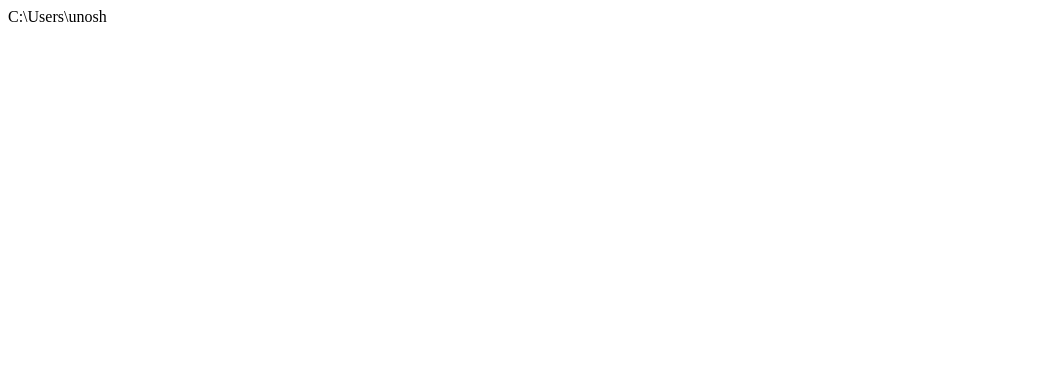
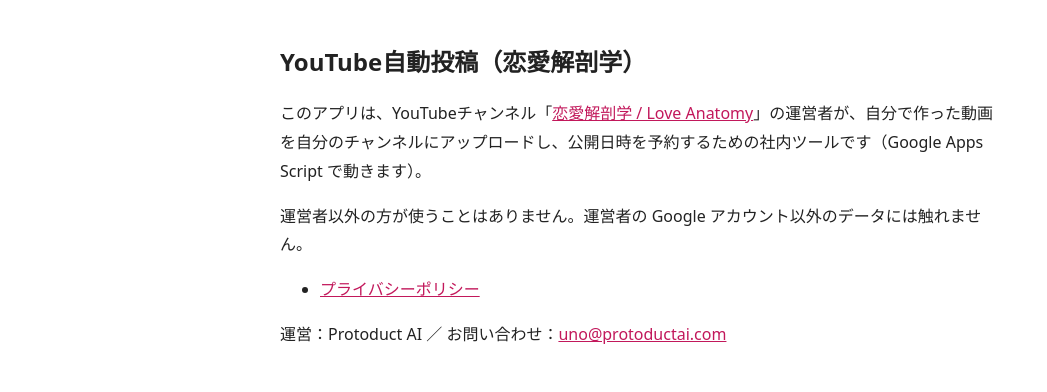
Before and after one commit to Protoduct-AI/love-anatomy-pages, a plain HTML site: page index.html in a window 1280 px wide. Shown: the whole page, without its empty margins (0-1047 px from the left). Drawn offline with Linux system fonts and the light colour scheme.

Commit message:
Add homepage
Co-authored-by: OpenBot <335604065+openbotgit[bot]@users.noreply.github.com>

```diff
--- a/index.html
+++ b/index.html
@@ -1 +1,7 @@
-C:\Users\unosh
+<!doctype html><html lang="ja"><head><meta charset="utf-8"><meta name="viewport" content="width=device-width,initial-scale=1"><title>YouTube自動投稿（恋愛解剖学）</title><style>body{font-family:system-ui,"Hiragino Sans","Noto Sans JP",sans-serif;max-width:720px;margin:40px auto;padding:0 16px;line-height:1.8;color:#222}h1{font-size:24px}h2{font-size:18px;margin-top:28px}a{color:#c2185b}</style></head><body>
+<h1>YouTube自動投稿（恋愛解剖学）</h1>
+<p>このアプリは、YouTubeチャンネル「<a href="https://www.youtube.com/@love-anatomy-1up">恋愛解剖学 / Love Anatomy</a>」の運営者が、自分で作った動画を自分のチャンネルにアップロードし、公開日時を予約するための社内ツールです（Google Apps Script で動きます）。</p>
+<p>運営者以外の方が使うことはありません。運営者の Google アカウント以外のデータには触れません。</p>
+<ul><li><a href="privacy/">プライバシーポリシー</a></li></ul>
+<p>運営：Protoduct AI ／ お問い合わせ：<a href="mailto:uno@protoductai.com">uno@protoductai.com</a></p>
+</body></html>
```
